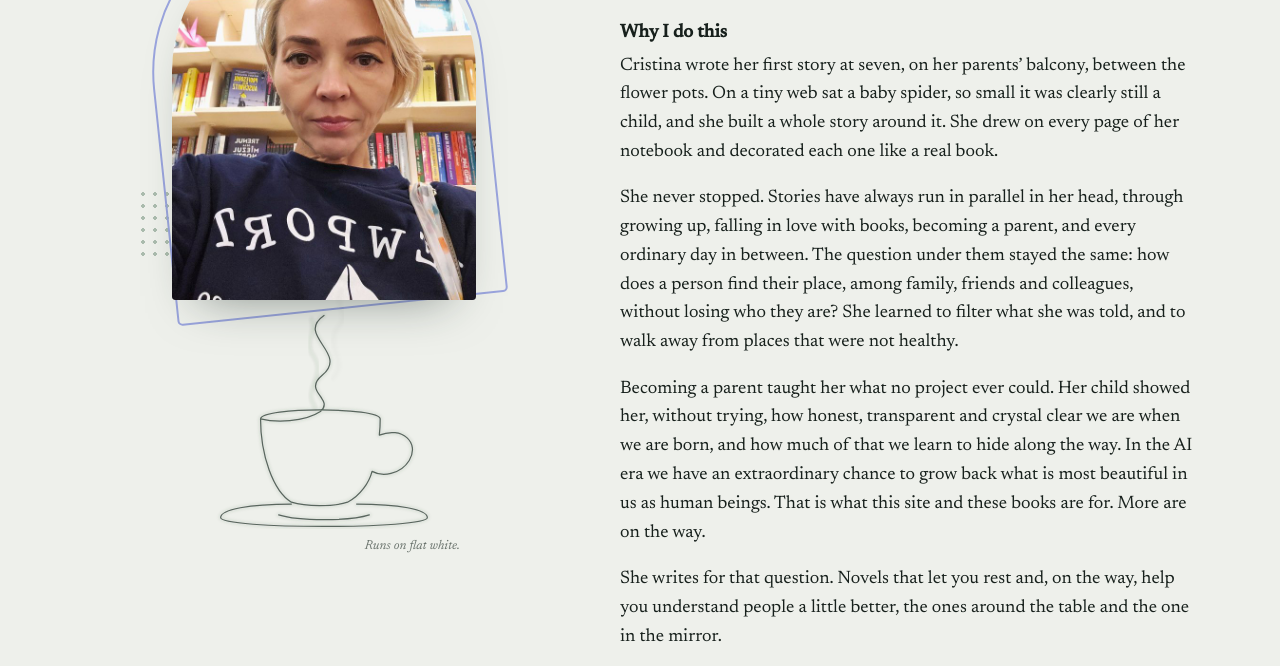
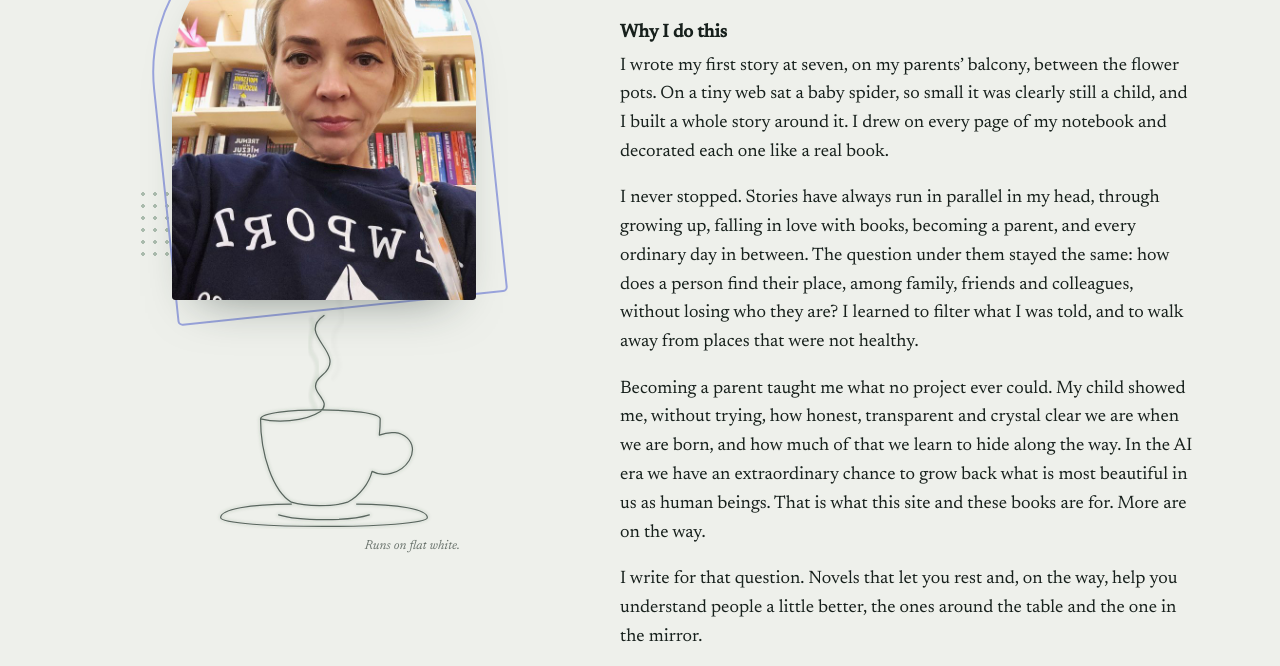
Before and after one commit to cristinalilianacalin-hash/cristinalilianacalin-site, a plain HTML site: page index.html in a window 1280 px wide. Shown: the part 3998-4664 px from the top of the page. Drawn offline with nearby package versions, Linux system fonts and the light colour scheme.

Commit message:
About the author: in the author's own voice (first person), same facts
Co-Authored-By: Claude Opus 5.5 <noreply@anthropic.com>
Claude-Session: https://claude.ai/code/session_01H1EaywL9TkA8iwdmyEgo3e

```diff
--- a/index.html
+++ b/index.html
@@ -193,11 +193,11 @@
         <p class="sub">About the author</p>
         <h2 id="about-title" style="margin-bottom:1.4rem">Cristina Liliana Calin</h2>
         <h3 class="why-h">Why I do this</h3>
-        <p>Cristina wrote her first story at seven, on her parents’ balcony, between the flower pots. On a tiny web sat a baby spider, so small it was clearly still a child, and she built a whole story around it. She drew on every page of her notebook and decorated each one like a real book.</p>
-        <p>She never stopped. Stories have always run in parallel in her head, through growing up, falling in love with books, becoming a parent, and every ordinary day in between. The question under them stayed the same: how does a person find their place, among family, friends and colleagues, without losing who they are? She learned to filter what she was told, and to walk away from places that were not healthy.</p>
-        <p>Becoming a parent taught her what no project ever could. Her child showed her, without trying, how honest, transparent and crystal clear we are when we are born, and how much of that we learn to hide along the way. In the AI era we have an extraordinary chance to grow back what is most beautiful in us as human beings. That is what this site and these books are for. More are on the way.</p>
-        <p>She writes for that question. Novels that let you rest and, on the way, help you understand people a little better, the ones around the table and the one in the mirror.</p>
-        <p>She writes in plain English, for readers anywhere in the world. Under the name Cris Calin she also writes and speaks about people and work, at <a href="https://criscalin.com">criscalin.com</a>.</p>
+        <p>I wrote my first story at seven, on my parents’ balcony, between the flower pots. On a tiny web sat a baby spider, so small it was clearly still a child, and I built a whole story around it. I drew on every page of my notebook and decorated each one like a real book.</p>
+        <p>I never stopped. Stories have always run in parallel in my head, through growing up, falling in love with books, becoming a parent, and every ordinary day in between. The question under them stayed the same: how does a person find their place, among family, friends and colleagues, without losing who they are? I learned to filter what I was told, and to walk away from places that were not healthy.</p>
+        <p>Becoming a parent taught me what no project ever could. My child showed me, without trying, how honest, transparent and crystal clear we are when we are born, and how much of that we learn to hide along the way. In the AI era we have an extraordinary chance to grow back what is most beautiful in us as human beings. That is what this site and these books are for. More are on the way.</p>
+        <p>I write for that question. Novels that let you rest and, on the way, help you understand people a little better, the ones around the table and the one in the mirror.</p>
+        <p>I write in plain English, for readers anywhere in the world. Under the name Cris Calin I also write and speak about people and work, at <a href="https://criscalin.com">criscalin.com</a>.</p>
       </div>
     </div>
   </section>
```
